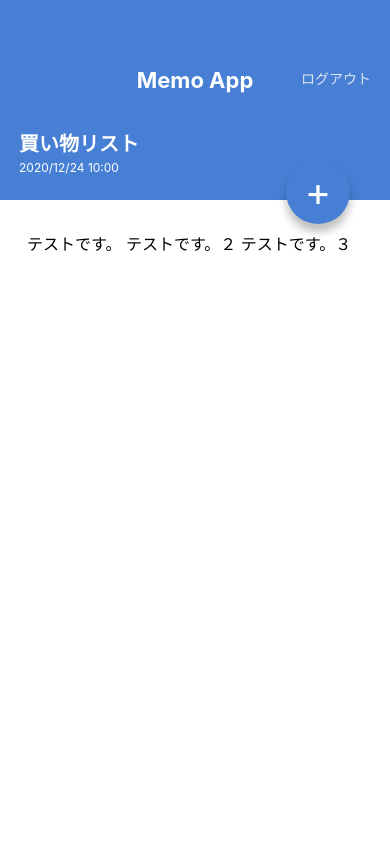
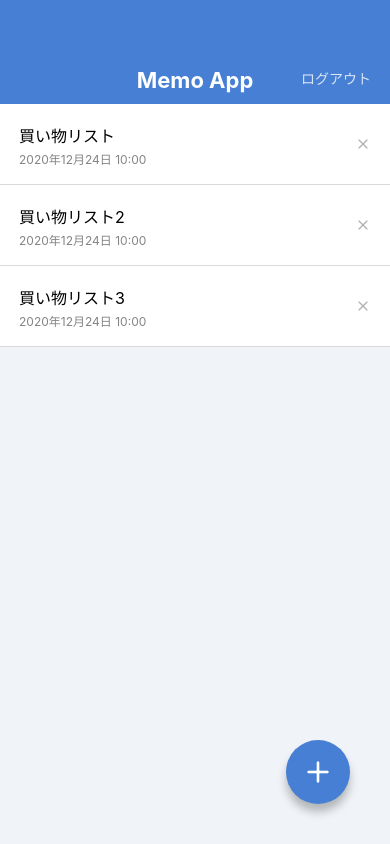
Before and after one commit to akiraabe/Udemy_MemoApp, a React Native app: screen / in a window 390 px wide. Built offline with nearby package versions, Linux system fonts and the light colour scheme.

Commit message:
Apply icon font

```diff
--- a/App.jsx
+++ b/App.jsx
@@ -1,8 +1,8 @@
 import React from 'react';
-// import MemoListScreen from './src/screens/MemoListScreen';
-import MemoDetailScreen from './src/screens/MemoDetailScreen';
+import MemoListScreen from './src/screens/MemoListScreen';
+// import MemoDetailScreen from './src/screens/MemoDetailScreen';
 
 export default function App() {
-  // return <MemoListScreen />;
-  return <MemoDetailScreen />;
+  return <MemoListScreen />;
+  // return <MemoDetailScreen />;
 }
--- a/package.json
+++ b/package.json
@@ -8,6 +8,7 @@
     "eject": "expo eject"
   },
   "dependencies": {
+    "@expo/vector-icons": "^12.0.3",
     "expo": "~40.0.0",
     "expo-status-bar": "~1.0.3",
     "prop-types": "^15.7.2",
--- a/src/components/CircleButton.jsx
+++ b/src/components/CircleButton.jsx
@@ -1,19 +1,20 @@
 import React from 'react';
-import { View, Text, StyleSheet } from 'react-native';
+import { View, StyleSheet } from 'react-native';
 import { string, shape } from 'prop-types';
+import { Feather } from '@expo/vector-icons';
 
 export default function circleButton(props) {
-  const { children, style } = props;
+  const { style, name } = props;
   return (
     <View style={[styles.circleButton, style]}>
-      <Text style={styles.circleButtonLabel}>{children}</Text>
+      <Feather name={name} size={32} color="white" />
     </View>
   );
 }
 
 circleButton.propTypes = {
-  children: string.isRequired,
   style: shape(),
+  name: string.isRequired,
 };
 circleButton.defaultProps = {
   style: null,
--- a/src/components/MemoList.jsx
+++ b/src/components/MemoList.jsx
@@ -1,5 +1,6 @@
 import React from 'react';
 import { View, Text, StyleSheet } from 'react-native';
+import { Feather } from '@expo/vector-icons';
 
 export default function MemoList() {
   return (
@@ -10,7 +11,7 @@
           <Text style={styles.memoListItemDate}>2020年12月24日 10:00</Text>
         </View>
         <View>
-          <Text>X</Text>
+          <Feather name="x" size={16} color="#B0B0B0" />
         </View>
       </View>
       <View style={styles.memoListItem}>
@@ -19,7 +20,7 @@
           <Text style={styles.memoListItemDate}>2020年12月24日 10:00</Text>
         </View>
         <View>
-          <Text>X</Text>
+          <Feather name="x" size={16} color="#B0B0B0" />
         </View>
       </View>
       <View style={styles.memoListItem}>
@@ -28,7 +29,7 @@
           <Text style={styles.memoListItemDate}>2020年12月24日 10:00</Text>
         </View>
         <View>
-          <Text>X</Text>
+          <Feather name="x" size={16} color="#B0B0B0" />
         </View>
       </View>
     </View>
--- a/src/screens/MemoDetailScreen.jsx
+++ b/src/screens/MemoDetailScreen.jsx
@@ -18,7 +18,7 @@
           テストです。 テストです。２ テストです。３
         </Text>
       </ScrollView>
-      <CircleButton style={{ top: 160, bottom: 'auto' }}>+</CircleButton>
+      <CircleButton style={{ top: 160, bottom: 'auto' }} name="edit-2" />
     </View>
   );
 }
--- a/src/screens/MemoListScreen.jsx
+++ b/src/screens/MemoListScreen.jsx
@@ -10,7 +10,7 @@
     <View style={styles.container}>
       <AppBar />
       <MemoList />
-      <CircleButton>+</CircleButton>
+      <CircleButton name="plus" />
     </View>
   );
 }
```
Also changed, not shown: 1 other file (tests, documents, lock files or other folders).
